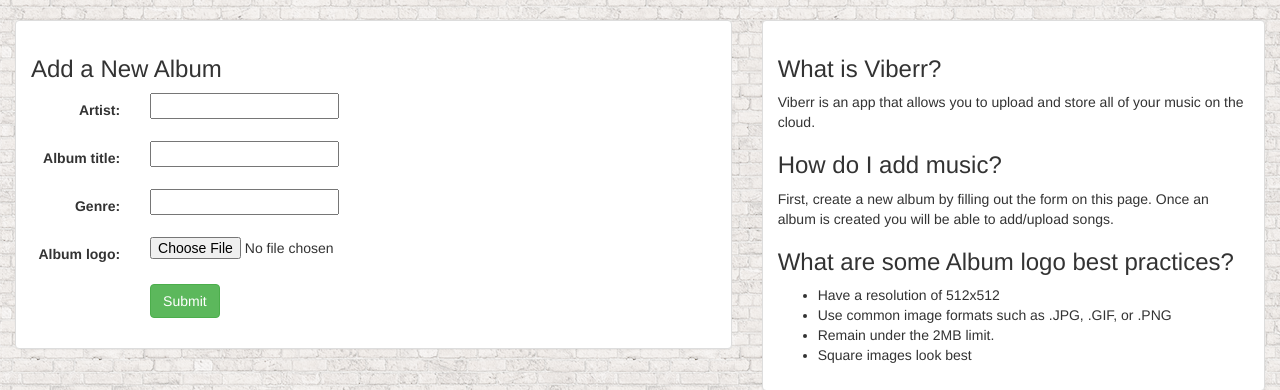
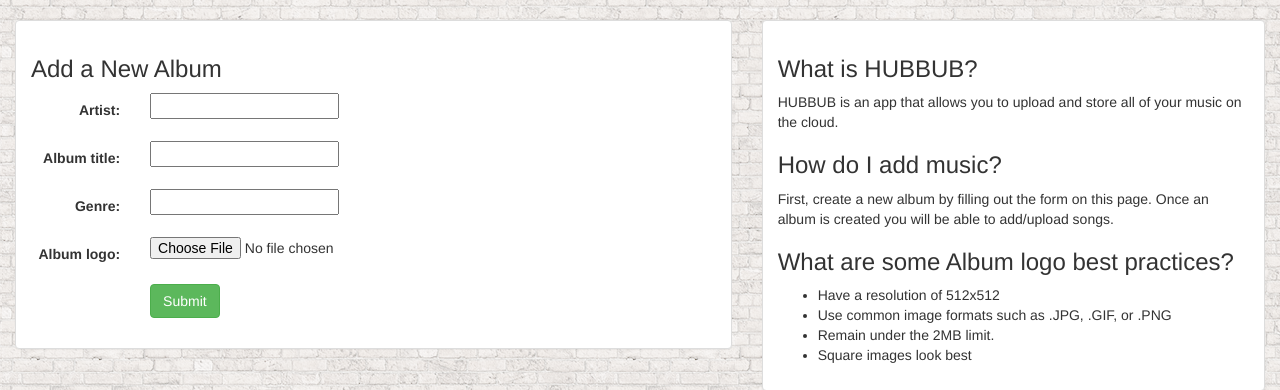
Before and after one commit to mario-1/hubbub_project_dir, a Django app: page /create_album/ in a window 1280 px wide. Shown: the part 52-442 px from the top of the page. Run offline with Django 3.2, Linux system fonts and the light colour scheme; the visitor is signed in with stand-in values (Sample User, id 1); some libraries are stand-ins or nearby versions.

Commit message:
Update create_album.html

```diff
--- a/hubbub_project_dir/hubbub/music/templates/music/create_album.html
+++ b/hubbub_project_dir/hubbub/music/templates/music/create_album.html
@@ -30,8 +30,8 @@
         <div class="col-sm-12 col-md-5">
             <div class="panel panel-default">
                 <div class="panel-body">
-                    <h3>What is Viberr?</h3>
-                    <p>Viberr is an app that allows you to upload and store all of your music on the cloud.</p>
+                    <h3>What is HUBBUB?</h3>
+                    <p>HUBBUB is an app that allows you to upload and store all of your music on the cloud.</p>
                     <h3>How do I add music?</h3>
                     <p>First, create a new album by filling out the form on this page. Once an album is created you will be able to add/upload songs.</p>
                     <h3>What are some Album logo best practices?</h3>
```
